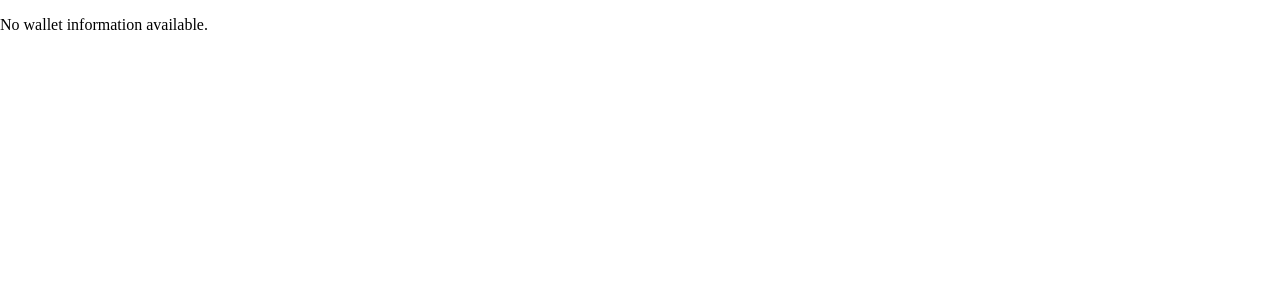
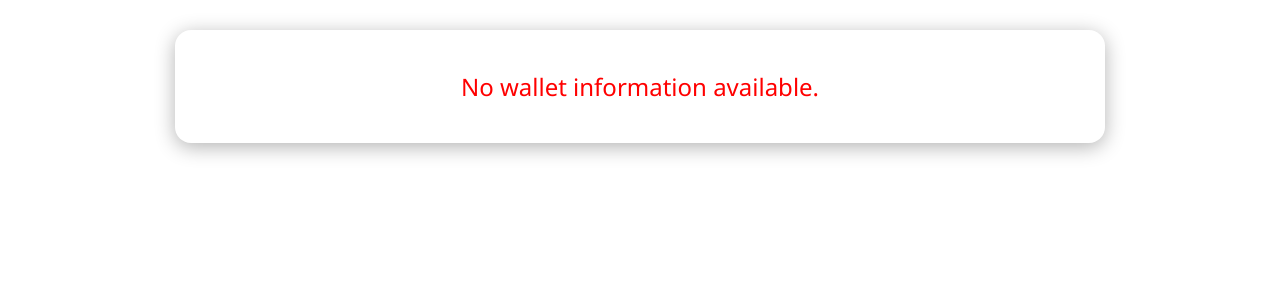
Before and after one commit to TimWHitee/MicroWallet, a React (Create React App) app in the folder app/client/: page /wallet-info in a window 1280 px wide. Shown: the top 300 px of the page. Built offline with nearby package versions, Linux system fonts and the light colour scheme.

Commit message:
front update

```diff
--- a/app/client/src/components/WalletInfo.css
+++ b/app/client/src/components/WalletInfo.css
@@ -1,59 +1,74 @@
-body {
-    font-family: 'Helvetica Neue', Arial, sans-serif;
-    background: linear-gradient(to top, #e0f7fa, #f4f7fa); /* Светлый градиент */
-    margin: 100px;
-    padding: 100px;
-    display: flex;
-    /* justify-content: center; */
-    /* align-items: center; */
-    height: 100vh;
+.wallet-info {
+    background-color: #ffffff;
+    border-radius: 16px; /* Увеличили радиус скругления */
+    padding: 40px; /* Увеличили отступы */
+    box-shadow: 0 4px 20px rgba(0, 0, 0, 0.3); /* Увеличили тень */
+    max-width: 850px; /* Увеличили максимальную ширину */
+    margin: 30px auto; /* Увеличили отступы сверху и снизу */
+    font-family: 'Segoe UI', Tahoma, Geneva, Verdana, sans-serif;
+    position: relative; /* Для размещения заголовка */
+    margin-top: 100px;
   }
 
-  .container {
-    background: white; /* Белый фон для контейнера */
-    border-radius: 15px;
-    box-shadow: 0 4px 20px rgba(0, 0, 0, 0.1); /* Легкая тень */
-    padding: 30px;
-    max-width: 450px;
-    width: 100%;
-    text-align: center; /* Центрируем текст в контейнере */
-    transition: transform 0.3s, box-shadow 0.3s;
+  .wallet-info h2 {
+    margin: 0 0 25px; /* Увеличили отступ снизу */
+    color: #333;
+    font-size: 2em; /* Увеличили размер шрифта заголовка */
+    text-align: center;
+    position: absolute; /* Задаем позицию заголовка */
+    top: -30px; /* Поднимаем заголовок выше */
+    left: 50%;
+    transform: translateX(-50%); /* Центрируем заголовок */
+    background-color: #ffffff; /* Фон заголовка */
+    padding: 0 15px; /* Увеличили отступы вокруг заголовка */
+    font-weight: bold;
+    border-radius: 8px; /* Скругляем углы фона заголовка */
   }
 
-  .container:hover {
-    transform: translateY(-5px); /* Поднимаем контейнер при наведении */
-    box-shadow: 0 10px 30px rgba(0, 0, 0, 0.2);
+  .wallet-detail {
+    display: flex;
+    justify-content: space-between;
+    padding: 15px 0; /* Увеличили отступы */
+    border-bottom: 1px solid #e0e0e0;
   }
 
-  h2 {
-    color: #2c3e50; /* Темно-синий цвет для заголовка */
-    font-size: 2rem;
-    margin: 10px; /* Убираем отступы */
-    padding: 10px 0; /* Добавляем небольшой отступ сверху и снизу */
-    letter-spacing: 1px; /* Пробел между буквами */
-    font-weight: 600; /* Жирный шрифт для заголовка */
+  .wallet-detail:last-child {
+    border-bottom: none; /* Убираем нижнюю границу для последнего элемента */
   }
 
-  p {
-    color: #34495e; /* Темно-синий цвет для текста */
-    font-size: 1.1rem;
-    margin: 15px 0;
-    transition: color 0.3s; /* Плавное изменение цвета */
+  .label {
+    font-weight: bold;
+    color: #555;
+    font-size: 1.2em; /* Увеличили размер шрифта для меток */
   }
 
-  p:hover {
-    color: #2980b9; /* Синий цвет при наведении */
+  .value {
+    color: #333;
+    overflow-wrap: break-word; /* Обеспечивает перенос длинного текста */
+    font-size: 1.2em; /* Увеличили размер шрифта для значений */
   }
 
-  .info-block {
-    background: #ecf0f1; /* Светло-серый фон для информации */
-    padding: 15px;
-    border-radius: 8px;
-    margin: 10px 0;
-    box-shadow: 0 2px 10px rgba(0, 0, 0, 0.1); /* Легкая тень для блока информации */
-    transition: background 0.3s; /* Плавное изменение фона */
+  .error {
+    color: red;
+    text-align: center;
+    margin-top: 30px; /* Увеличили отступ сверху */
+    font-size: 1.5em; /* Увеличили размер шрифта для ошибок */
   }
 
-  .info-block:hover {
-    background: #bdc3c7; /* Более темный фон при наведении */
+  /* Стиль для кнопки */
+  .toggle-button {
+    display: block;
+    margin: 20px auto; /* Центруем кнопку */
+    padding: 10px 20px; /* Увеличиваем отступы кнопки */
+    font-size: 1.2em; /* Увеличиваем размер шрифта кнопки */
+    color: #fff;
+    background-color: #007bff; /* Цвет фона кнопки */
+    border: none;
+    border-radius: 8px; /* Скругляем углы кнопки */
+    cursor: pointer; /* Указатель при наведении */
+    transition: background-color 0.3s; /* Плавный переход для изменения цвета фона */
   }
+
+  .toggle-button:hover {
+    background-color: #0056b3; /* Цвет фона при наведении */
+  }
--- a/app/client/src/components/WalletInfo.jsx
+++ b/app/client/src/components/WalletInfo.jsx
@@ -1,7 +1,9 @@
 import React, { useEffect, useState } from "react";
+import './WalletInfo.css'; // Убедитесь, что файл стилей импортирован
 
 const WalletInfo = () => {
   const [walletData, setWalletData] = useState(null);
+  const [isVisible, setIsVisible] = useState(false); // Состояние для управления видимостью полей
 
   useEffect(() => {
     const data = localStorage.getItem("walletData");
@@ -10,17 +12,40 @@ const WalletInfo = () => {
     }
   }, []);
 
+  const toggleVisibility = () => {
+    setIsVisible((prev) => !prev); // Переключаем видимость
+  };
+
   if (!walletData) {
-    return <p>No wallet information available.</p>;
+    return <div className="wallet-info error">No wallet information available.</div>;
   }
 
   return (
-    <div>
+    <div className="wallet-info">
       <h2>Wallet Details</h2>
-      <p>Address: {walletData.address}</p>
-      <p>Public Key: {walletData.public_key}</p>
-      <p>Private Key: {walletData.private_key}</p>
-      <p>Mnemonic: {walletData.mnemonic.join(" ")}</p>
+      <div className="wallet-detail">
+        <span className="label">Address:</span>
+        <span className="value">{walletData.address}</span>
+      </div>
+      {isVisible && (
+        <>
+          <div className="wallet-detail">
+            <span className="label">Public Key:</span>
+            <span className="value">{walletData.public_key}</span>
+          </div>
+          <div className="wallet-detail">
+            <span className="label">Private Key:</span>
+            <span className="value">{walletData.private_key}</span> {/* Заменяем на звездочки */}
+          </div>
+          <div className="wallet-detail">
+            <span className="label">Mnemonic:</span>
+            <span className="value">{walletData.mnemonic.join(" ")}</span> {/* Заменяем на звездочки */}
+          </div>
+        </>
+      )}
+      <button className="toggle-button" onClick={toggleVisibility}>
+        {isVisible ? "Скрыть реквизиты" : "Показать реквизиты"}
+      </button>
     </div>
   );
 };
```
